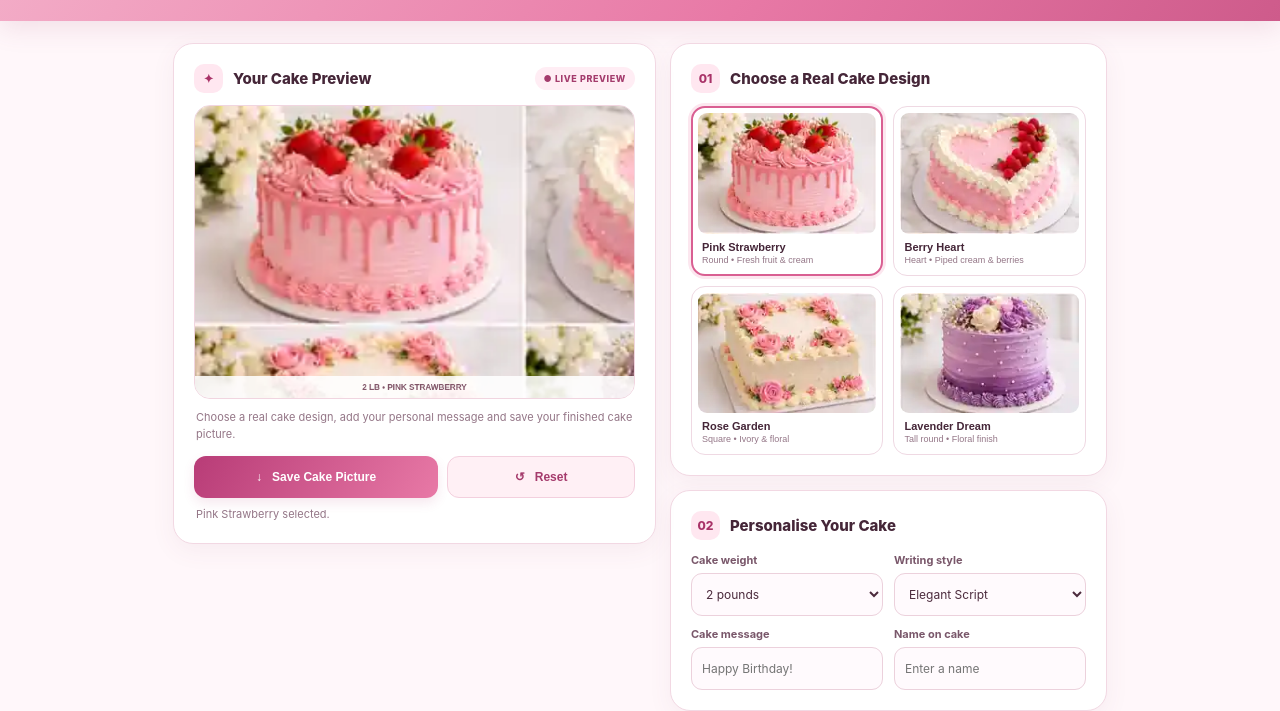
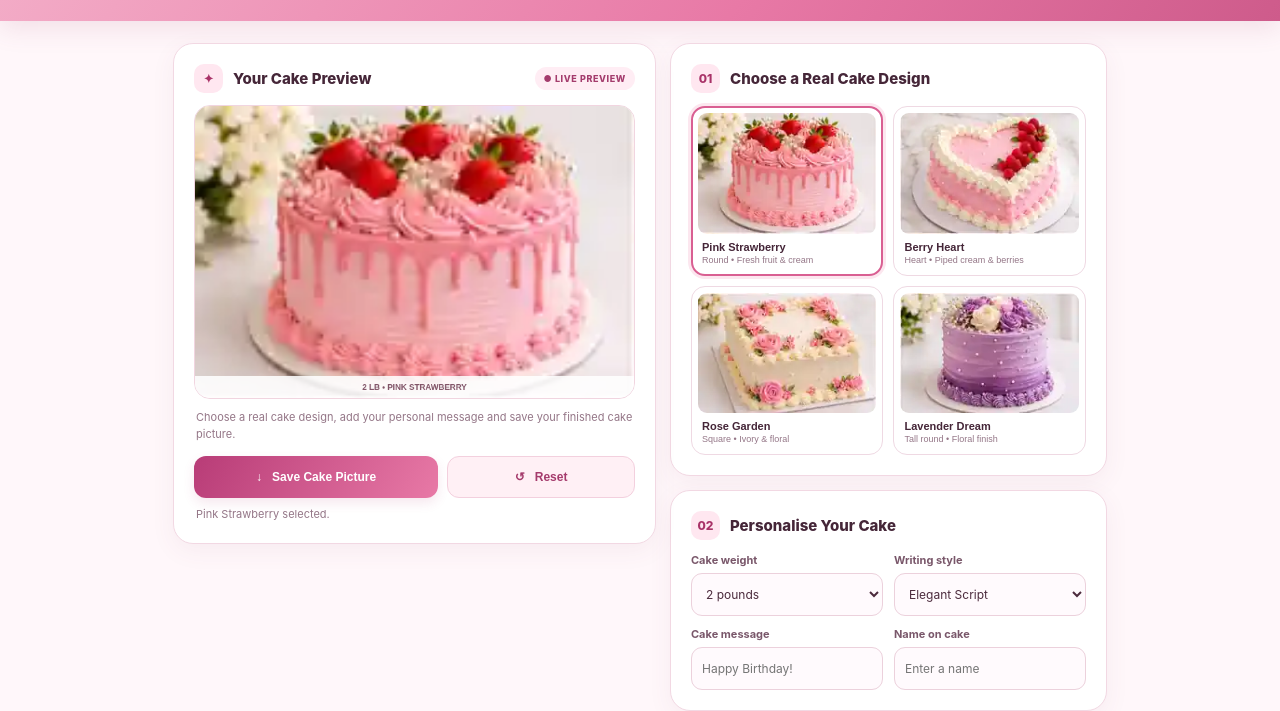
Before and after one commit to faisalart92/Cake-maker, a plain HTML site: page app/src/main/assets/index.html in a window 1280 px wide. Shown: the part 128-839 px from the top of the page. Drawn offline with Linux system fonts and the light colour scheme.

Commit message:
Fix photo crop alignment in cake preview

```diff
--- a/app/src/main/assets/index.html
+++ b/app/src/main/assets/index.html
@@ -11,13 +11,13 @@
 <section class="panel"><div class="head"><span class="num">03</span><h2>Writing Colour</h2></div><div class="colors" id="textColors"></div></section></main><div class="foot">FAISAL CAKE MAKER • Works offline • Made with love</div>
 <script>
 const $=id=>document.getElementById(id),canvas=$('cake'),ctx=canvas.getContext('2d');
-const designs={pink:{sx:0,sy:0,label:'Pink Strawberry'},heart:{sx:256,sy:0,label:'Berry Heart'},ivory:{sx:0,sy:171,label:'Rose Garden'},lavender:{sx:256,sy:171,label:'Lavender Dream'}};
+const designs={pink:{sx:0,sy:0,label:'Pink Strawberry'},heart:{sx:192,sy:0,label:'Berry Heart'},ivory:{sx:0,sy:128,label:'Rose Garden'},lavender:{sx:192,sy:128,label:'Lavender Dream'}};
 let selected='pink',textColor='#54283c',photo=new Image();photo.onload=draw;photo.src='cakes/catalog.webp';
 for(let i=1;i<=10;i++)$('weight').add(new Option(i+' pound'+(i>1?'s':''),i));$('weight').value='2';
 [['Dark','#54283c'],['White','#ffffff'],['Red','#d33d58'],['Gold','#bd8b25'],['Purple','#7846a1'],['Blue','#315e9d']].forEach(([name,color],i)=>{const b=document.createElement('button');b.className='swatch';b.type='button';b.title=name;b.setAttribute('aria-label',name);b.style.background=color;b.setAttribute('aria-pressed',String(i===0));b.onclick=()=>{textColor=color;[...$('textColors').children].forEach(x=>x.setAttribute('aria-pressed','false'));b.setAttribute('aria-pressed','true');draw()};$('textColors').append(b)});
 function choose(id){selected=id;document.querySelectorAll('.design').forEach(b=>b.setAttribute('aria-pressed',String(b.dataset.id===id)));$('status').textContent=designs[id].label+' selected.';draw()}
 document.querySelectorAll('.design').forEach(b=>b.addEventListener('click',()=>choose(b.dataset.id)));
-function draw(){if(!photo.complete||!photo.naturalWidth)return;ctx.clearRect(0,0,700,465);ctx.drawImage(photo,designs[selected].sx,designs[selected].sy,256,171,0,0,700,465);const msg=$('message').value.trim(),name=$('name').value.trim(),font=$('font').value;ctx.textAlign='center';ctx.textBaseline='middle';ctx.fillStyle=textColor;ctx.shadowColor='rgba(255,255,255,.92)';ctx.shadowBlur=font==='cursive'?7:4;const face=font==='cursive'?'cursive':font==='serif'?'Georgia,serif':'Arial,sans-serif';ctx.font=(font==='cursive'?'italic ':'')+'bold 27px '+face;ctx.fillText(msg,350,222,520);ctx.font='bold 22px '+face;ctx.fillText(name,350,257,460);ctx.shadowBlur=0;ctx.fillStyle='rgba(255,255,255,.88)';ctx.fillRect(0,430,700,35);ctx.fillStyle='#815568';ctx.font='bold 13px Arial';ctx.fillText($('weight').value+' LB • '+designs[selected].label.toUpperCase(),350,448)}
+function draw(){if(!photo.complete||!photo.naturalWidth)return;ctx.clearRect(0,0,700,465);ctx.drawImage(photo,designs[selected].sx,designs[selected].sy,192,128,0,0,700,465);const msg=$('message').value.trim(),name=$('name').value.trim(),font=$('font').value;ctx.textAlign='center';ctx.textBaseline='middle';ctx.fillStyle=textColor;ctx.shadowColor='rgba(255,255,255,.92)';ctx.shadowBlur=font==='cursive'?7:4;const face=font==='cursive'?'cursive':font==='serif'?'Georgia,serif':'Arial,sans-serif';ctx.font=(font==='cursive'?'italic ':'')+'bold 27px '+face;ctx.fillText(msg,350,222,520);ctx.font='bold 22px '+face;ctx.fillText(name,350,257,460);ctx.shadowBlur=0;ctx.fillStyle='rgba(255,255,255,.88)';ctx.fillRect(0,430,700,35);ctx.fillStyle='#815568';ctx.font='bold 13px Arial';ctx.fillText($('weight').value+' LB • '+designs[selected].label.toUpperCase(),350,448)}
 ['weight','font','message','name'].forEach(id=>$(id).addEventListener('input',draw));
 window.onCakeImageSaved=success=>{$('save').disabled=false;$('save').textContent='↓  Save Cake Picture';$('status').textContent=success?'Cake picture saved in Pictures / Faisal Cake Maker.':'Could not save the picture. Please try again.'};
 $('save').onclick=()=>{try{draw();$('save').disabled=true;$('save').textContent='Saving…';const data=canvas.toDataURL('image/png');if(window.AndroidCake&&typeof window.AndroidCake.saveCakeImage==='function'){$('status').textContent='Saving your cake picture…';window.AndroidCake.saveCakeImage(data)}else{const a=document.createElement('a');a.download='faisal-cake-design.png';a.href=data;a.click();$('save').disabled=false;$('save').textContent='↓  Save Cake Picture';$('status').textContent='Your cake picture download has started.'}}catch(e){$('save').disabled=false;$('save').textContent='↓  Save Cake Picture';$('status').textContent='Could not save the picture.'}};
```
Also changed, not shown: index.html (+2 -2 lines).
